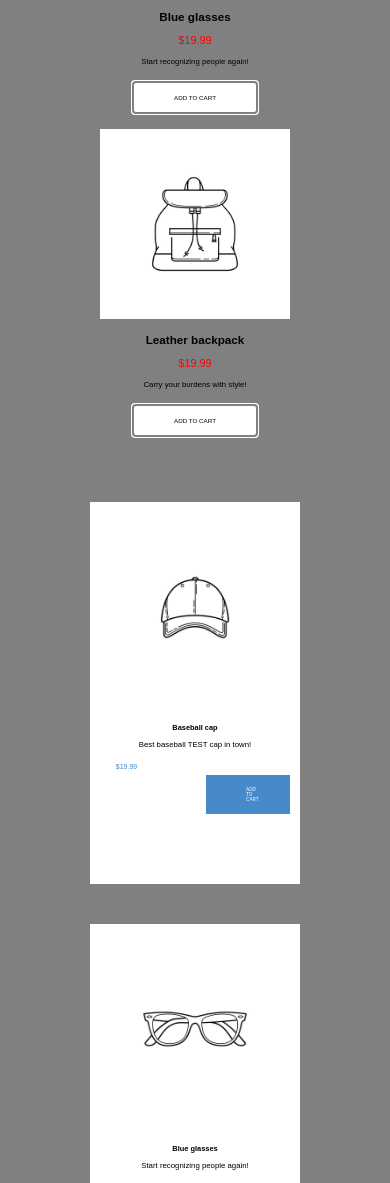
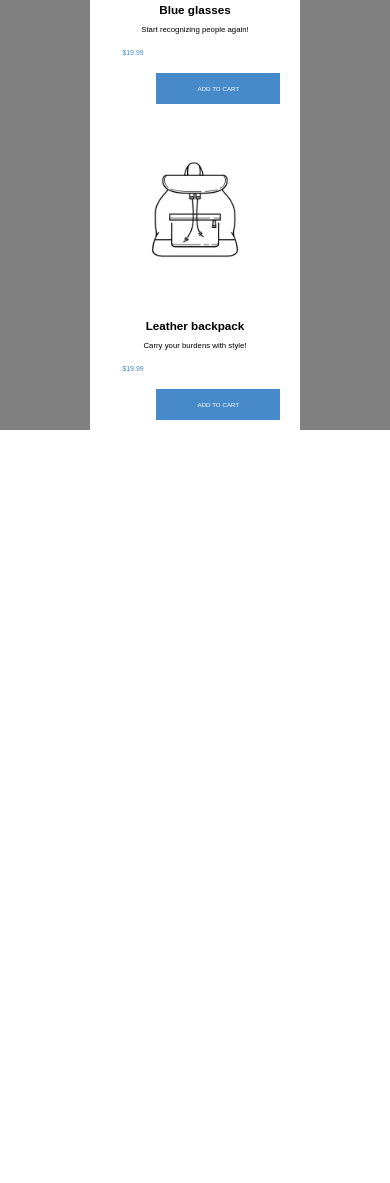
Before and after one commit to arnaspl/3Paskaita10-23-v3.22, a plain HTML site: page index.html in a window 390 px wide. Shown: the part 2538-3721 px from the top of the page. After the commit the page ends 2968 px from the top, so only its background shows below. Drawn offline with Linux system fonts and the light colour scheme.

Commit message:
Final responsive adjustment

```diff
--- a/index.html
+++ b/index.html
@@ -76,57 +76,30 @@
             </div>
         </main>
 
-        <main class="third3-row">
+        <main class="third-row">
             <div class="card">
                 <img src="cap.png" alt="Cap" style="width: 100%;">
                 <h1>Baseball cap</h1>
-                <p class="price">$19.99</p>
                 <p class="description">Best baseball cap in town!</p>
-                <p><button class="add-to-cart">ADD TO CART</button></p>
+                <p class="third-row-price">$19.99</p>
+                <p><button class="third-row-button">ADD TO CART</button></p>
             </div>
 
             <div class="card">
                 <img src="glasses.png" alt="Glasses" style="width: 100%;">
                 <h1>Blue glasses</h1>
-                <p class="price">$19.99</p>
                 <p class="description">Start recognizing people again!</p>
-                <p><button class="add-to-cart">ADD TO CART</button></p>
+                <p class="third-row-price">$19.99</p>
+                <p><button class="third-row-button">ADD TO CART</button></p>
             </div>
 
             <div class="card">
                 <img src="backpack.png" alt="Cap" style="width: 100%;">
                 <h1>Leather backpack</h1>
-                <p class="price">$19.99</p>
                 <p class="description">Carry your burdens with style!</p>
-                <p><button class="add-to-cart">ADD TO CART</button></p>
+                <p class="third-row-price">$19.99</p>
+                <p><button class="third-row-button">ADD TO CART</button></p>
             </div>
-        </main>
-
-        <main class="third-row">
-            <div class="third-row-card">
-                <img src="cap.png" alt="Cap" class="responsive">
-                <h1>Baseball cap</h1>
-                <p class="description">Best baseball TEST cap in town!</p>
-                    <p class="third-row-price">$19.99</p>
-                    <p><button class="third-row-button">ADD TO CART</button></p>
-            </div>
-
-            <div class="third-row-card">
-                <img src="glasses.png" alt="Glasses" class="responsive">
-                <h1>Blue glasses</h1>
-                <p class="description">Start recognizing people again!</p>
-                    <p class="third-row-price">$19.99</p>
-                    <p><button class="third-row-button">ADD TO CART</button></p>
-            </div>
-
-            <div class="third-row-card">
-                <img src="backpack.png" alt="Cap" class="responsive">
-                <h1>Leather backpack</h1>
-                <p class="description">Carry your burdens with style!</p>
-                    <p class="third-row-price">$19.99</p>
-                    <p><button class="third-row-button">ADD TO CART</button></p>
-            </div>
-        </main>
     </section>
 
 </body>
--- a/styles.css
+++ b/styles.css
@@ -92,7 +92,7 @@ ul {
      font-size: 1.6vw;
    }
 
-  .card button {
+  .add-to-cart {
     border: none;
     outline: auto;
     outline-color: gray;
@@ -116,45 +116,15 @@ ul {
     overflow: hidden;
   }
 
-  /* PRODUCT LATER */
+  /* Third row */
+
   .third-row {
-      background-color: gray;
-      width: 100%;
-      padding-top: 30px;
-      float: left;
-  }
-  /* .third-row-card {
-    box-shadow: 0 4px 8px 0 rgba(0, 0, 0, 0.2);
-    max-width: 300px;
-    padding: 30px 20px;
-    text-align: center;
-    font-family: arial;
-    float: left;
-    width: 30%;
-    background-color: white;
-  } */
-
-  .third3-row {
     background-color: gray;
     padding-top: 30px;
   }
 
-  .third-row-card {
-    max-width: 300px;
-    margin: 0px 20px 30px 20px;
-    text-align: center;
-    font-family: arial;
-    float: left;
-    width: 30%;
+  .third-row .card {
     background-color: white;
-
-  }
-
-  .third-row-p {
-    background-size: cover;
-    color: grey;
-    font-size: 18px;
-    width: 100%;
   }
 
   .third-row-price {
@@ -180,10 +150,7 @@ ul {
     opacity: 0.7;
   }
 
-  .responsive {
-    max-width: 100%;
-    height: auto;
-  }
+  /* Responsive screen */
 
   @media screen and (max-width:1456px){
     main {
@@ -199,25 +166,15 @@ ul {
   }
 
   /* KEICIASI I DU COLUMN */
-  @media screen and (max-width:1132px){
+  @media screen and (max-width:1133px){
     .card {
       display:inline-block;
-      margin: 0 auto;
+      margin: 10px 10px;
     }
-    .third-row-card {
-      width: 60%;
-      height: 100%;
-      margin: 20px 20px;
-      padding-bottom: 60px;
-      display:inline-block;
-    }
+
     .third-row-price {
       font-size: 1.8vw;
     }
-
-     .third-row-card h1 {
-       font-size: 1.9vw;
-     }
 
      .description {
        font-size: 1.6vw;
@@ -243,14 +200,6 @@ ul {
       margin: 0 auto;
       float: none;
     }
-    .third-row-card {
-      width: 60%;
-      height: 100%;
-      margin: 20px auto;
-      padding-bottom: 60px;
-      float: none;
-    }
-
 
     .card button {
       width: 65%;
```
